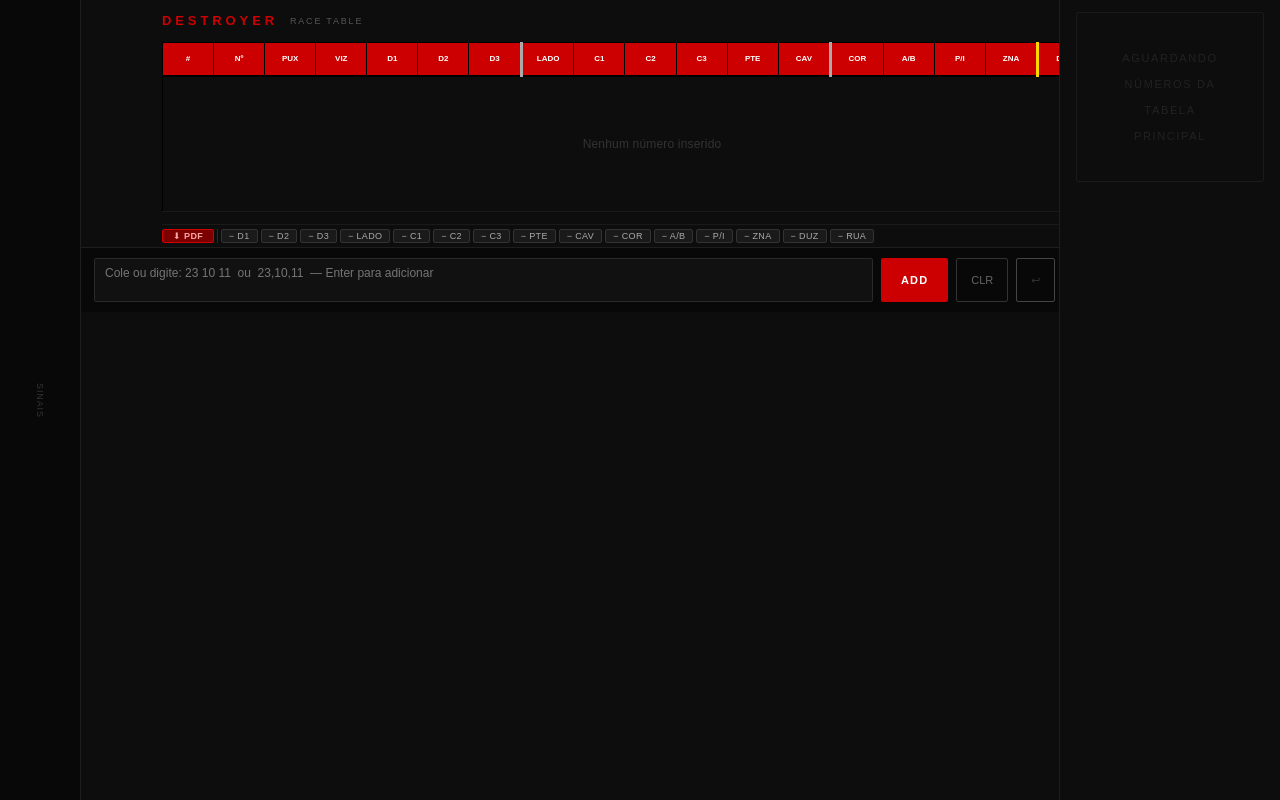
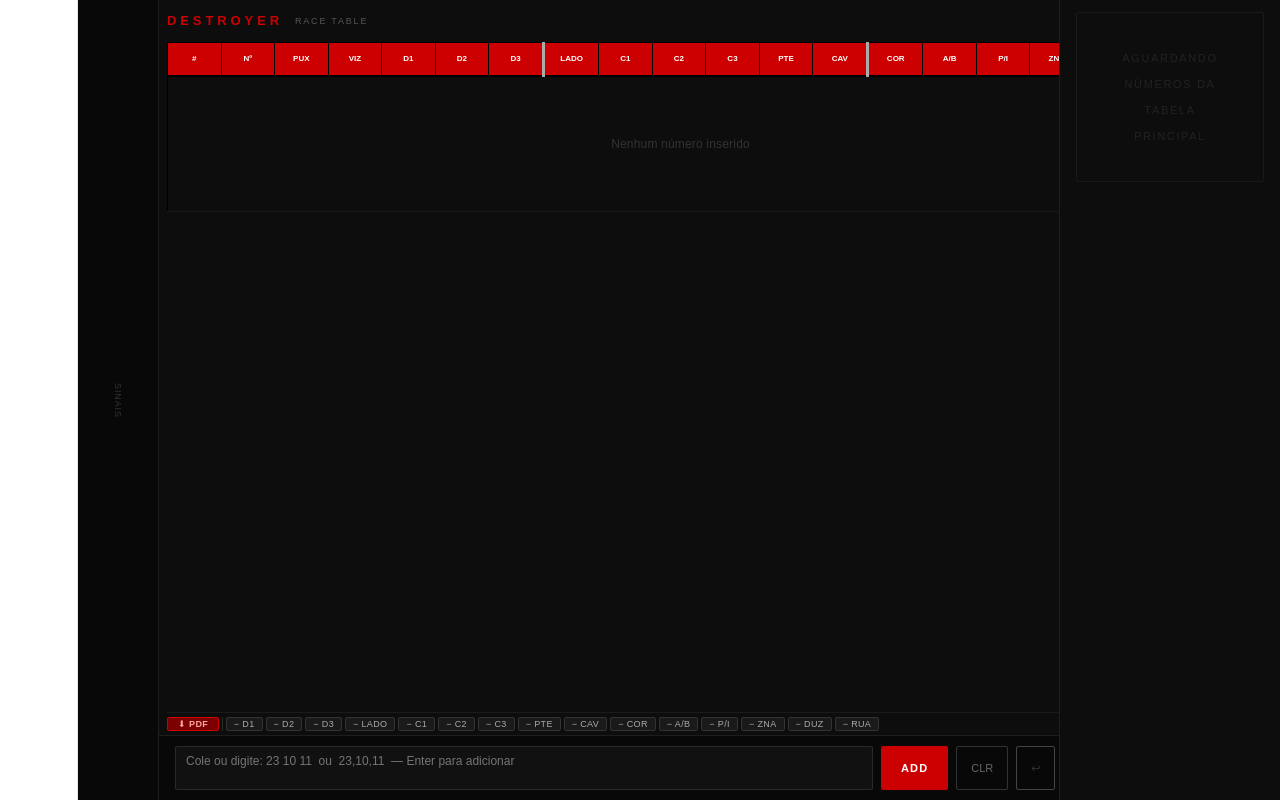
Before and after one commit to hanifalvesbatista10-spec/DESTROYER5.0, a React (Vite) app: page / in a window 1280 px wide. Built offline with nearby package versions, Linux system fonts and the light colour scheme.

Commit message:
Adjust layout and return values in App component

```diff
--- a/src/App.jsx
+++ b/src/App.jsx
@@ -319,7 +319,7 @@ function getHistorico(entries, currentIndex, num) {
       nexts.push(entries[i + 1]);
     }
   }
-  return nexts.slice(-5);
+  return nexts.slice(-3);
 }
 
 
@@ -1508,11 +1508,11 @@ export default function DestroyerRaceTable() {
   };
 
   return (
-    <div style={{display:"flex",flexDirection:"row",minHeight:"100vh",background:"#0d0d0d",color:"#e5e5e5",fontFamily:"Arial, sans-serif"}}>
+    <div style={{display:"flex",flexDirection:"row",minHeight:"100vh",width:"100%",background:"#0d0d0d",color:"#e5e5e5",fontFamily:"Arial, sans-serif"}}>
       {/* ── Painel lateral esquerdo: Sinais ── */}
       <div style={{width:80,background:"#080808",borderRight:"1px solid #1e1e1e",
         flexShrink:0,display:"flex",flexDirection:"column",
-        height:"100vh",position:"fixed",top:0,left:0,zIndex:50,overflowY:"auto"}}>
+        height:"100vh",position:"sticky",top:0,overflowY:"auto"}}>
         <SignalsPanel entries={entries} terminalStats={terminalStats}/>
       </div>
       <style>{`
@@ -1543,7 +1543,7 @@ export default function DestroyerRaceTable() {
       {/* ── Coluna central (tabela + rodapé) ── */}
       <div style={{flex:1,display:"flex",flexDirection:"column",minWidth:0}}>
 
-      <div style={{width:"calc(100vw - 300px)",marginLeft:80,display:"flex",flexDirection:"column",padding:"8px 4px 0 4px"}}>
+      <div style={{flex:1,minWidth:0,display:"flex",flexDirection:"column",padding:"8px 8px 0 8px"}}>
 
         <div style={{marginBottom:8,display:"flex",alignItems:"center",gap:12}}>
           <span style={{fontSize:13,letterSpacing:"0.3em",color:"#CC0000",fontWeight:"bold"}}>DESTROYER</span>
@@ -1687,7 +1687,7 @@ export default function DestroyerRaceTable() {
                         const isLast3General = posFromLast >= 1 && posFromLast <= 4;
                         return (
                           <td key="hist" style={{background:"#0d0d0d",padding:"2px 5px",textAlign:"left",
-                            borderTop:bTop,borderBottom:bBot,borderRight:"1px solid #000",minWidth:60}}>
+                            borderTop:bTop,borderBottom:bBot,borderRight:"1px solid #000",minWidth:40}}>
                             <div style={{display:"flex",alignItems:"center",gap:1,flexWrap:"nowrap"}}>
                               {hist.length===0
                                 ? <span style={{color:"#2a2a2a",fontSize:8}}>—</span>
```
